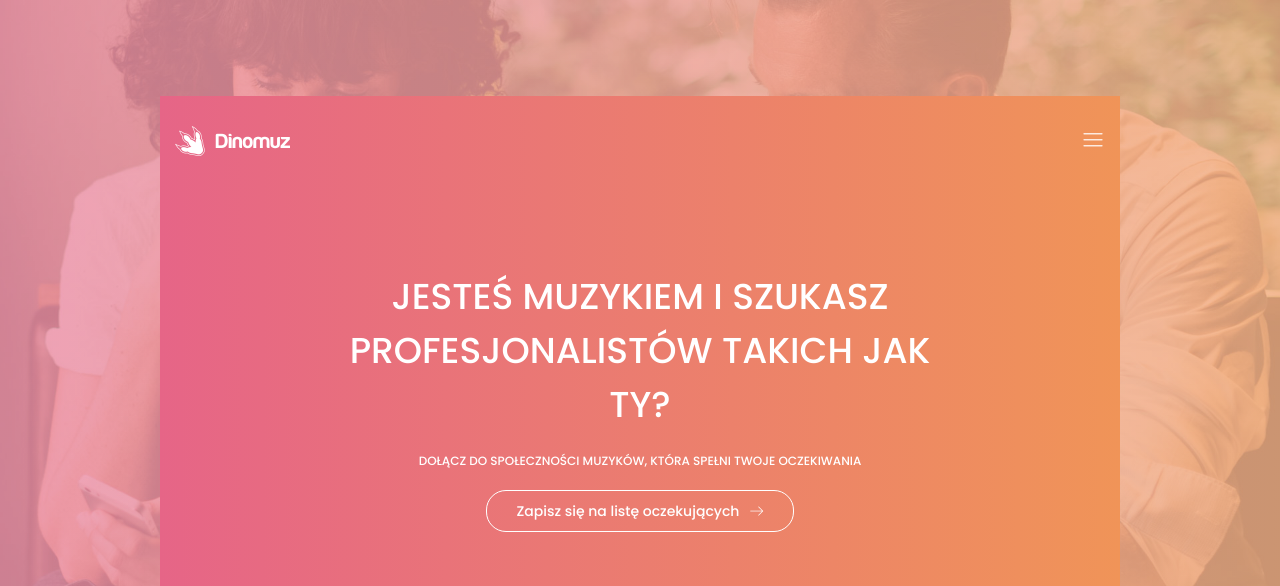
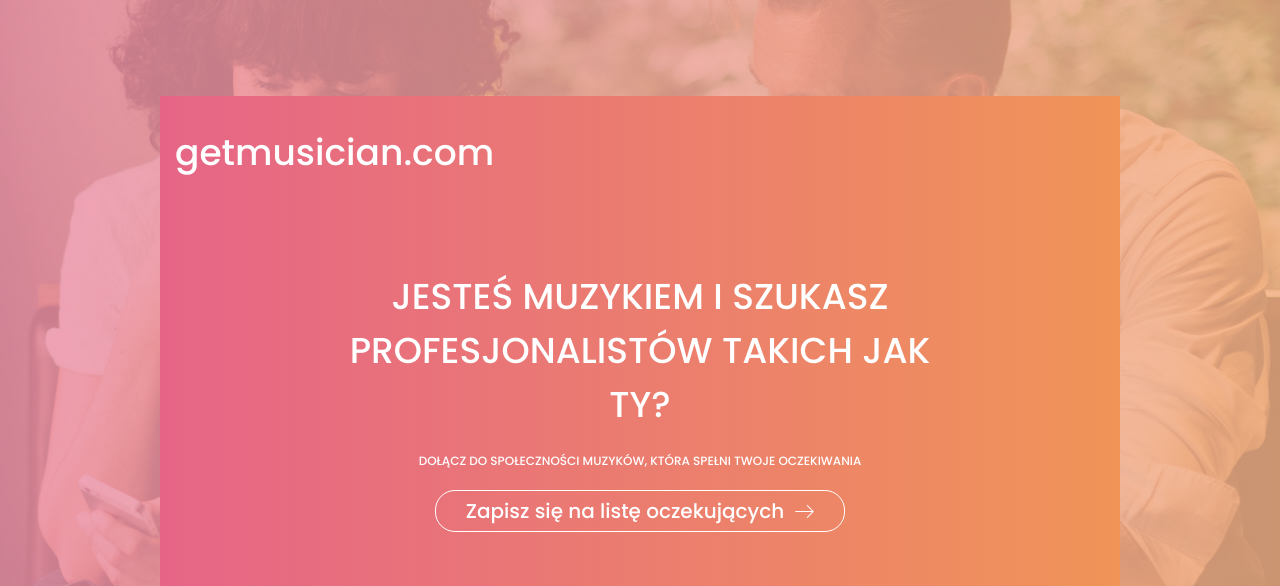
Before and after one commit to Machcak/getmusician-landgin-for-musician, a website: page index.html in a window 1280 px wide. Shown: the top 586 px of the page. Drawn offline with nearby package versions, Linux system fonts and the light colour scheme; files whose address does not match are found by name.

Commit message:
Committer: Michal Bzowski <mbzowski@linux.home> On branch master Changes to be committed: modified:   index.html

```diff
--- a/index.html
+++ b/index.html
@@ -35,7 +35,8 @@
 					<div class="header-wrap">
 						<div class="header-top d-flex justify-content-between align-items-center">
 							<div class="logo">
-								<a href="index.html"><img src="img/logo.png" alt=""></a>
+								<!-- <a href="index.html"><img src="img/logo.jpg" width="100px" height="100px" alt=""></a> -->
+								<h1 class="text-white">getmusician.com</h1>
 							</div>
 							<div class="main-menubar d-flex align-items-center">
 								<nav class="hide">
@@ -43,7 +44,7 @@
 									<a href="generic.html">Generic</a>
 									<a href="elements.html">Elements</a>
 								</nav>
-								<div class="menu-bar"><span class="lnr lnr-menu"></span></div>
+
 							</div>
 						</div>
 					</div>
@@ -56,7 +57,7 @@
 							<div class="banner-content text-center">
 								<h1 class="text-white text-uppercase">Jesteś muzykiem i szukasz profesjonalistów takich jak Ty?</h1>
 								<h1 class="text-white top text-uppercase">Dołącz do społeczności muzyków, która spełni Twoje oczekiwania</h1>
-								<a href="#" class="primary-btn d-inline-flex align-items-center"><span class="mr-10">Zapisz się na listę oczekujących</span><span class="lnr lnr-arrow-right"></span></a>
+								<a href="#" class="primary-btn btn-lg d-inline-flex align-items-center"><span class="mr-10">Zapisz się na listę oczekujących</span><span class="lnr lnr-arrow-right"></span></a>
 							</div>
 						</div>
 					</div>
```
